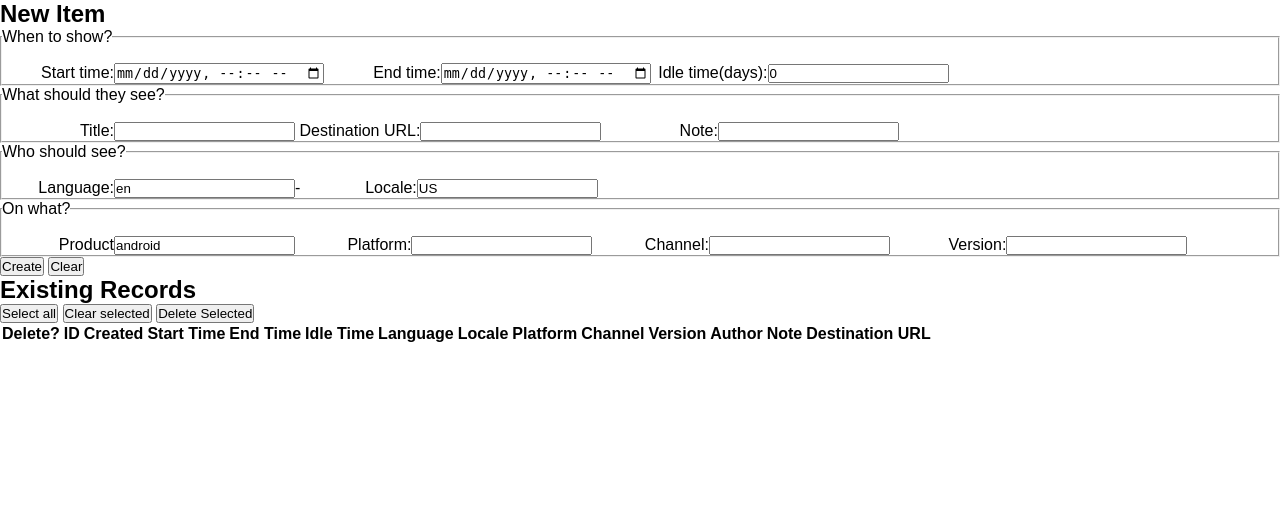
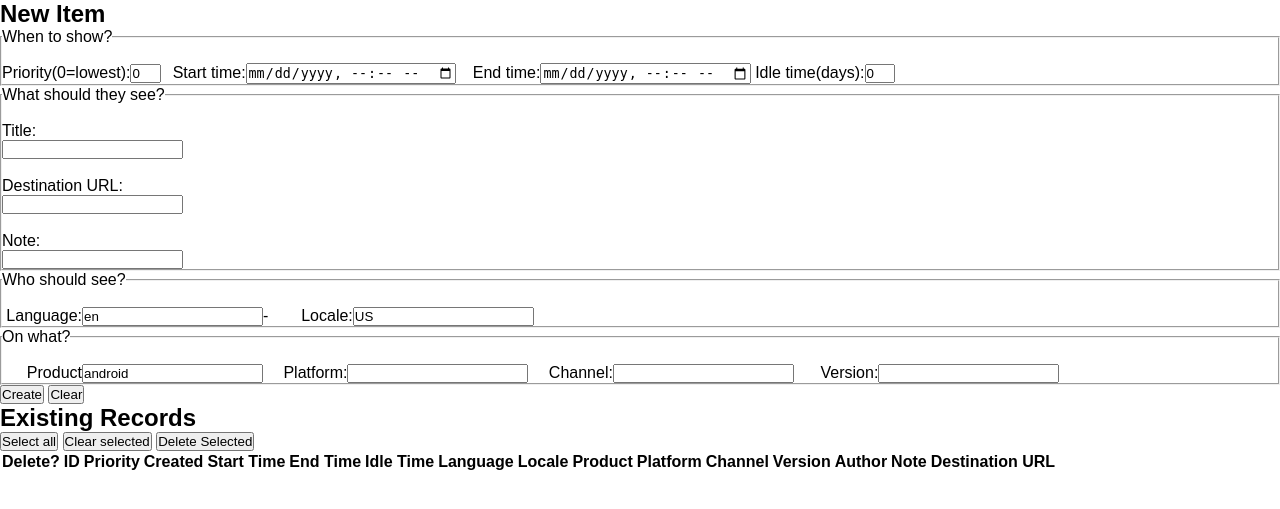
Before and after one commit to jrconlin/campaign_manager, a Python web app: template campaign/templates/main.mako in a window 1280 px wide. Shown: the part 74-583 px from the top of the page. Run offline with Mako, Linux system fonts and the light colour scheme; the template is opened without the code that fills it, so the values that code supplies are empty; some libraries are stand-ins or nearby versions.

Commit message:
Added specificity, limit & priorty to system.
* Results returned are sorted by
** Most matching
** Author priority (0=lowest)
** creation date (newest wins)
* Config file may specify max number of announcements to return

```diff
--- a/campaign.ini
+++ b/campaign.ini
@@ -20,6 +20,8 @@ db.db = /tmp/campaigns.sqlite
 #db.db = campaign
 # Number of seconds to cache a query
 #db.query_window = 1
+# Limit the number of annoucements to return
+#db.limit = None
 
 #dbg.traceback = False
 #dbg.break_unknown_exception = False
--- a/campaign/templates/main.mako
+++ b/campaign/templates/main.mako
@@ -27,6 +27,7 @@
 <input type="hidden" name="author" value="${author}" />
 <fieldset class="times">
 <legend>When to show?</legend>
+<label for="priority">Priority(0=lowest):</label><input type="number" name="priority" value="0" />
 <label for="start_time">Start time:</label><input type="datetime-local" name="start_time" value="" />
 <label for="end_time">End time:</label><input type="datetime-local" name="end_time" value="" />
 <label for="idle_time">Idle time(days):</label><input type="number" name="idle_time" value="0" />
@@ -63,12 +64,14 @@
 <div class="head row">
 <div class="delete">Delete?</div>
 <div class="id">ID</div>
+<div class="priority">Priority</div>
 <div class="created">Created</div>
 <div class="start_time">Start Time</div>
 <div class="end_time">End Time</div>
 <div class="idle_time">Idle Time</div>
 <div class="lang">Language</div>
 <div class="locale">Locale</div>
+<div class="product">Product</div>
 <div class="platform">Platform</div>
 <div class="channel">Channel</div>
 <div class="version">Version</div>
@@ -107,12 +110,14 @@
 <div class="record row">
     <div class="delete"><input type="checkbox" value="${note.id}"></div>
     <div class="id"><a href="/redirect/${vers}/${dnote['id']}">${dnote['id']}</a></div>
+    <div class="priority">${dnote['priority']}</div>
 <div class="created">${strftime(time_format, localtime(dnote['created']))}</div>
 <div class="start_time">${dnote['start_time']}</div>
 <div class="end_time">${dnote['end_time']}</div>
 <div class="idle_time">${dnote['idle_time']} days</div>
 <div class="lang">${dnote['lang']}</div>
 <div class="locale">${dnote['locale']}</div>
+<div class="product">${dnote['product']}</div>
 <div class="platform">${dnote['platform']}</div>
 <div class="channel">${dnote['channel']}</div>
 <div class="version">${dnote['version']}</div>
--- a/campaign/templates/style.css
+++ b/campaign/templates/style.css
@@ -2,8 +2,10 @@
 body {font-family:Arial;}
 header {padding-bottom:1em;width:100%;border:1px solid #EEE;}
 header button {text-align:right;}
-#new_item label {display:inline-block;min-width:7em;text-align:right;}
+#new_item label {display:inline-block;min-width:5em;text-align:right;}
 #new_item label:before {content:"\A";white-space:pre; }
+#new_item .note label {display:block;text-align:left;}
 #existing .row {display:table-row;}
 #existing .head {font-weight: bold; }
 #existing .row div {display:table-cell;padding:2px;}
+input[type=number] {width:2em;}
```
Also changed, not shown: campaign/tests/test_storage.py (+4 -2 lines), campaign/storage/__init__.py, campaign/storage/sql.py, 2 other files.
